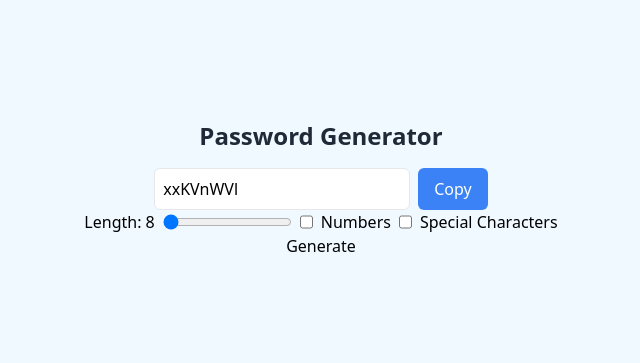
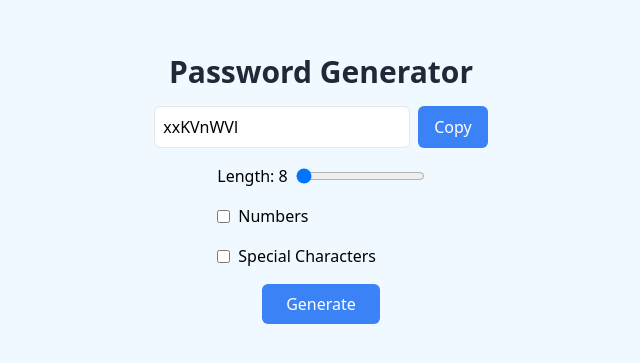
Before and after one commit to raknos13/react-password-generator, a React (Vite) app: page / in a window 1280 px wide. Shown: the part 211-574 px from the top of the page, without its empty margins (319-959 px from the left). Built offline with nearby package versions, Linux system fonts and the light colour scheme.

Commit message:
Add styles to Generate btn & slider, checkboxes

```diff
--- a/src/App.jsx
+++ b/src/App.jsx
@@ -39,7 +39,7 @@ function App() {
 
   return (
     <div className="min-h-screen bg-sky-50 flex flex-col items-center justify-center p-8">
-      <h1 className="text-2xl font-bold text-gray-800">Password Generator</h1>
+      <h1 className="text-3xl font-bold text-gray-800">Password Generator</h1>
       <div className="flex gap-2 mt-4">
         <input
           type="text"
@@ -52,12 +52,13 @@ function App() {
         />
         <button
           onClick={handleCopyToClipboard}
-          className={`bg-blue-500 text-white px-4 py-2 rounded-md ${isCopied ? "bg-green-500" : ""}`}
+          className={`bg-blue-500 hover:bg-blue-600 text-white px-4 py-2 rounded-md ${isCopied ? "bg-green-500" : ""}`}
         >
           {isCopied ? "Copied" : "Copy"}
         </button>
       </div>
-      <div className="flex gap-2">
+      <div className="flex flex-col gap-4 mt-4">
+        <div className="flex items-center gap-2">
           <label htmlFor="length">Length: {length}</label>
           <input
             type="range"
@@ -67,6 +68,8 @@ function App() {
             max="14"
             onChange={(e) => setLength(e.target.value)}
           />
+        </div>
+        <div className="flex items-center gap-2">
           <input
             type="checkbox"
             name="Numbers"
@@ -74,6 +77,8 @@ function App() {
             onChange={() => setIsNumIncluded(!isNumIncluded)}
           />
           <label htmlFor="Numbers">Numbers</label>
+        </div>
+        <div className="flex items-center gap-2">
           <input
             type="checkbox"
             name="Special Characters"
@@ -82,7 +87,13 @@ function App() {
           />
           <label htmlFor="Special Charactesr">Special Characters</label>
         </div>
-      <button onClick={() => setPassword(generatePassword)}>Generate</button>
+      </div>
+      <button
+        onClick={() => setPassword(generatePassword)}
+        className="mt-4 bg-blue-500 hover:bg-blue-600 px-6 py-2 rounded-md text-white"
+      >
+        Generate
+      </button>
     </div>
   );
 }
```
Lines whose indentation alone changed are shown as unchanged.
